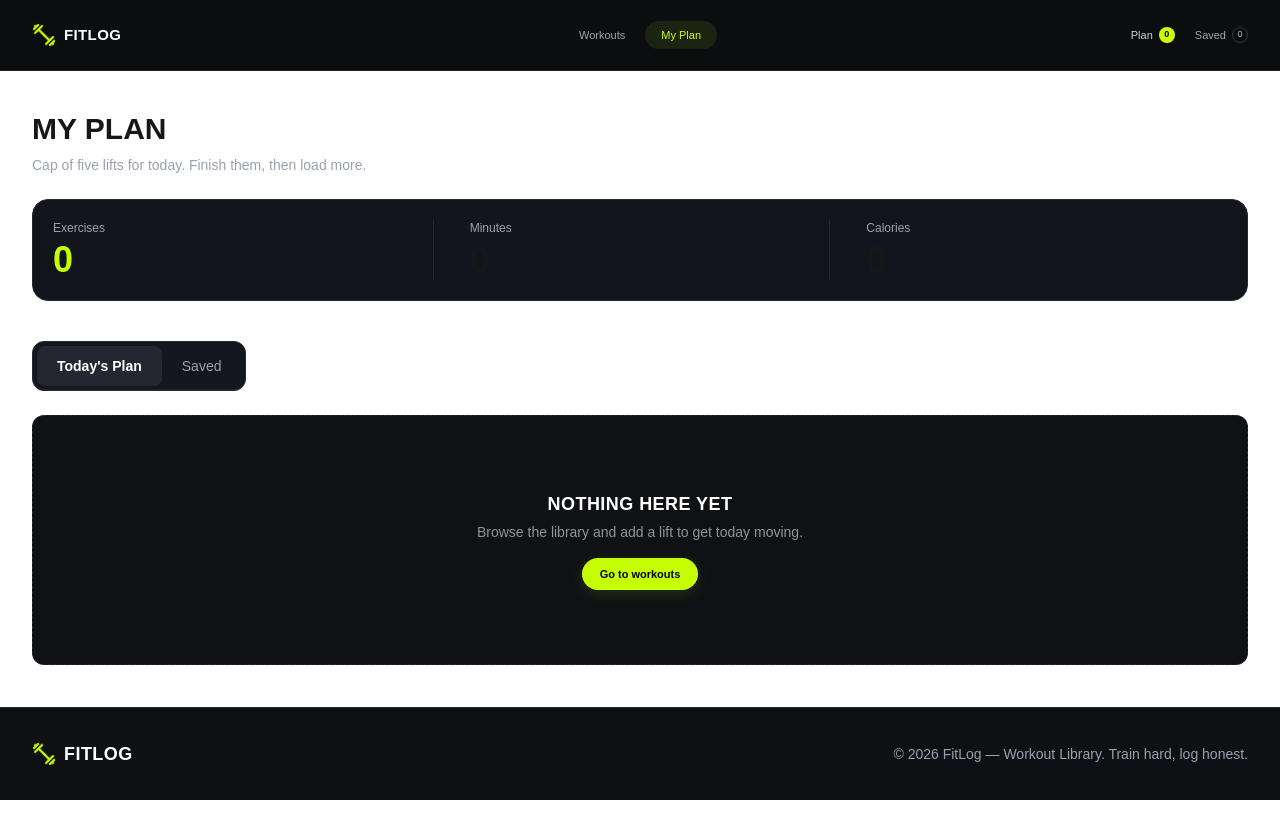
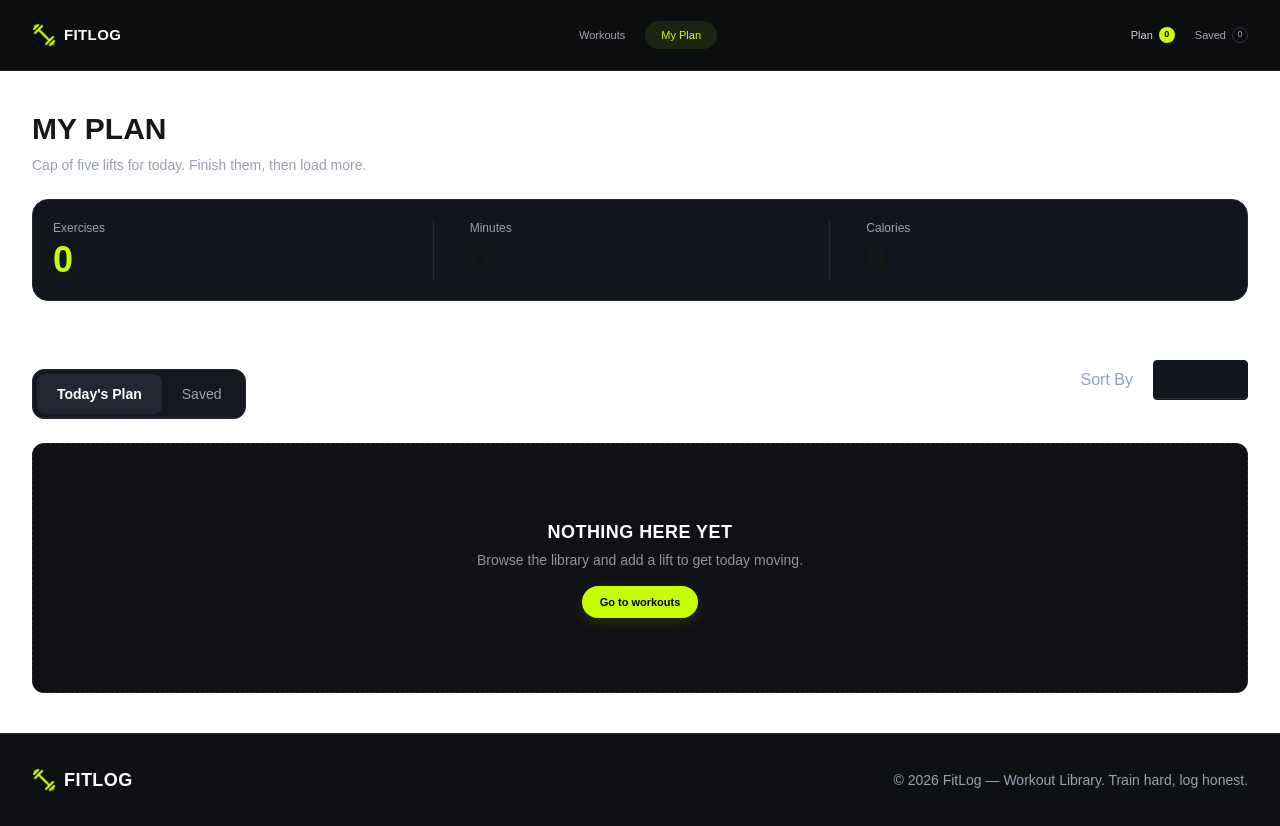
Before and after one commit to fuyad254/Assignment-6-Fit-Log, a Next.js app: page /myplan in a window 1280 px wide. Before the commit the page ends 800 px from the top, so only its background shows below. Built offline with nearby package versions, Linux system fonts and the light colour scheme.

Commit message:
add sort funtionality

```diff
--- a/src/app/myplan/page.tsx
+++ b/src/app/myplan/page.tsx
@@ -11,38 +11,52 @@ import { useContext, useState } from "react";
 
 export default function Tabs() {
   const [activeTab, setActiveTab] = useState("today");
+  const [sortBy, setSortBy] = useState<"Duration" | "Calories" | "Rating">(
+    "Duration",
+  );
 
   const ExcerciseProvider = useContext(ExcerciseContext) as {
     todaysPlan: Idata[];
     save: Idata[];
   };
-  const { todaysPlan,  save } = ExcerciseProvider;
+  const { todaysPlan, save } = ExcerciseProvider;
+
+  const sortExcercise = (datas: Idata[]) => {
+    const sortedDatas = [...datas];
+    if (sortBy === "Duration") {
+      sortedDatas.sort((a, b) => b.duration - a.duration);
+    } else if (sortBy === "Rating") {
+      sortedDatas.sort((a, b) => b.rating - a.rating);
+    } else if (sortBy === "Calories") {
+      sortedDatas.sort((a, b) => b.caloriesBurned - a.caloriesBurned);
+    }
+
+    return sortedDatas;
+  };
+
+  const sortedTodaysPaln = sortExcercise(todaysPlan);
+  const sortedSave = sortExcercise(save);
 
   return (
     <div className="container mx-auto mt-10 mb-10 min-h-[60vh] px-4 sm:px-6 lg:px-8 ">
-
-
       <h1 className="text-3xl font-extrabold">MY PLAN</h1>
-
       <p className="mt-2 text-sm text-gray-400">
         Cap of five lifts for today. Finish them, then load more.
       </p>
       <div className="mt-6">
         {activeTab === "today" ? (
           <div>
-
-            <MyplanTodaytails todaysPlan={todaysPlan}/>
+            <MyplanTodaytails todaysPlan={todaysPlan} />
           </div>
         ) : (
           <div>
-
-            <MyplandSaveDtails save={save}/>
+            <MyplandSaveDtails save={save} />
           </div>
         )}
       </div>
 
-
-      <div className="tabs tabs-box mt-7 w-full max-w-full overflow-x-auto rounded-xl border border-[#252832] bg-[#15171e] p-1 sm:w-fit">
+      <div className="flex flex-row items-center justify-between  ">
+        <div className="tabs tabs-box mt-7 w-fit max-w-full overflow-x-auto rounded-xl border border-[#252832] bg-[#15171e] p-1 sm:w-fit">
           <button
             onClick={() => setActiveTab("today")}
             className={`tab rounded-lg px-5 ${
@@ -66,15 +80,30 @@ export default function Tabs() {
           </button>
         </div>
 
+        <div className="flex flex-row items-center gap-5">
+          <p className="text-slate-400 ">Sort By</p>
+
+          <select
+            onChange={(e) =>
+              setSortBy(e.target.value as "Duration" | "Calories" | "Rating")
+            }
+            defaultValue="Duration"
+            className="select w-auto appearance-none border border-gray-900 bg-[#13161D] "
+          >
+            <option value={"Duration"}>Duration</option>
+            <option value={"Calories"}>Calories</option>
+            <option value={"Rating"}>Rating</option>
+          </select>
+        </div>
+      </div>
 
       <div className="mt-6">
         {activeTab === "today" ? (
           <div>
-
-            {todaysPlan.length > 0 ? (
+            {sortedTodaysPaln.length > 0 ? (
               <div>
                 {" "}
-                {todaysPlan.map((data: Idata) => (
+                {sortedTodaysPaln.map((data: Idata) => (
                   <WorkoutCard key={data.id} data={data} />
                 ))}
               </div>
@@ -84,11 +113,10 @@ export default function Tabs() {
           </div>
         ) : (
           <div>
-
-            {save.length > 0 ? (
+            {sortedSave.length > 0 ? (
               <div>
                 {" "}
-                {save.map((data: Idata) => (
+                {sortedSave.map((data: Idata) => (
                   <SaveCard key={data.id} data={data} />
                 ))}
               </div>
@@ -98,7 +126,6 @@ export default function Tabs() {
           </div>
         )}
       </div>
-
     </div>
   );
 }
--- a/src/component/libraryButton/makeAsDoneButton.tsx
+++ b/src/component/libraryButton/makeAsDoneButton.tsx
@@ -13,7 +13,7 @@ const MakeAsDoneButton = ({data}:{data:Idata}) => {
   const handleMakeAsDoneButton = () => {
     setTodaysPlan(todaysPlan.filter((plan) => plan.id !== data.id));
     // alert("removed");
-    toast.info(`confused`, {
+    toast.success(` The workout done`, {
         position: "top-right",
         autoClose: 5000,
         hideProgressBar: true,
```
Lines whose indentation alone changed are shown as unchanged.
